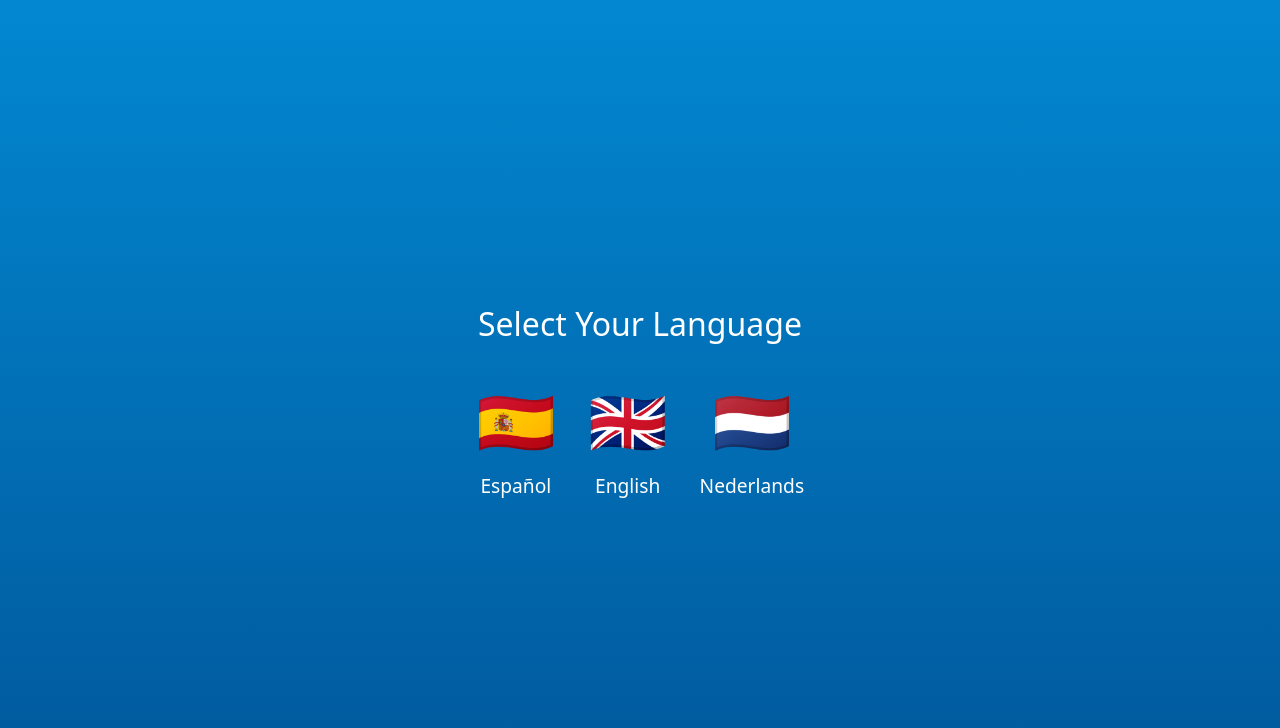
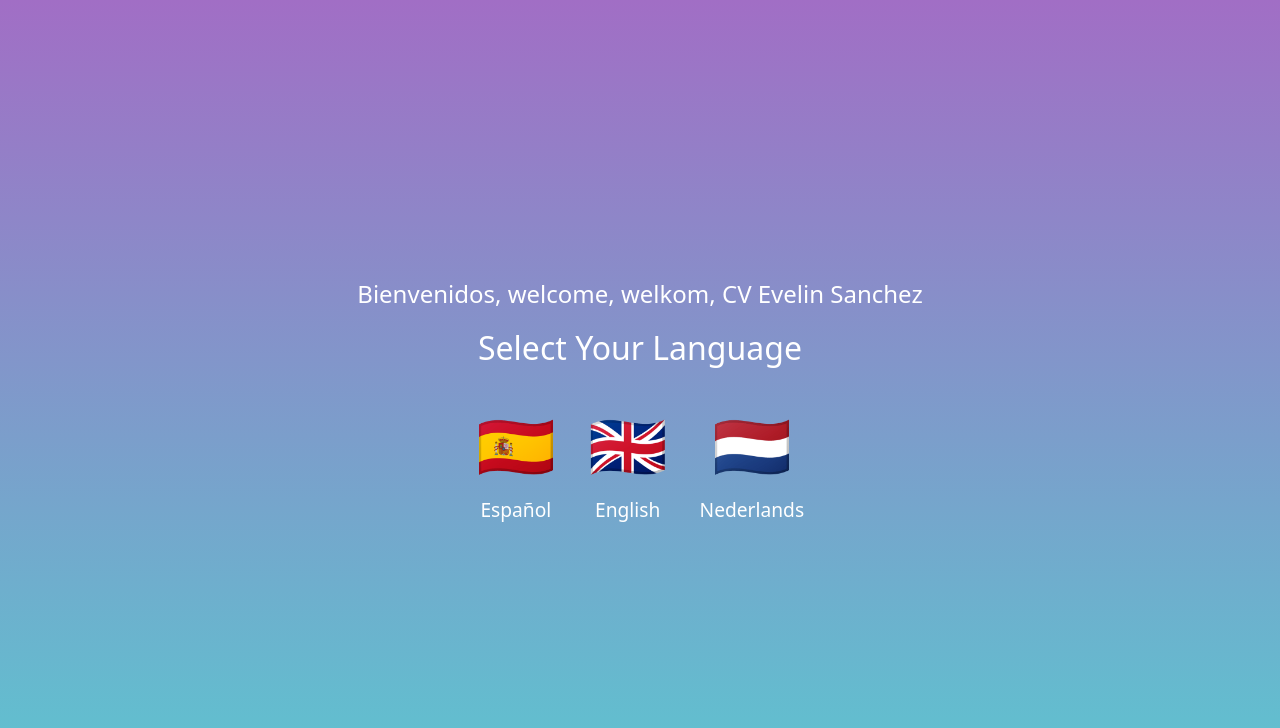
Before and after one commit to RicardoAGL/cv_web, a plain HTML site: page CV_files/index.html in a window 1280 px wide. Drawn offline with Linux system fonts and the light colour scheme.

Commit message:
Fix: Fixed background color for the  index.html

```diff
--- a/CV_files/index.html
+++ b/CV_files/index.html
@@ -16,7 +16,7 @@
       justify-content: center;
       align-items: center;
       font-family: system-ui, -apple-system, BlinkMacSystemFont, 'Segoe UI', 'Roboto', 'Arial', sans-serif;
-      background: linear-gradient(180deg, #0288d1 0%, #01579b 100%);
+      background: linear-gradient(180deg, #a16ec5, #5cc6d0);
       color: white;
     }
     .language-menu {
@@ -53,6 +53,7 @@
 </head>
 <body>
   <div class="language-menu">
+    <div class="welcome-message" style="font-size:1.5rem; margin-bottom:1rem;">Bienvenidos, welcome, welkom, CV Evelin Sanchez</div>
     <div class="language-title">Select Your Language</div>
     <div class="flags">
       <a href="Evelin_CV_es.html" class="flag-link">
```
